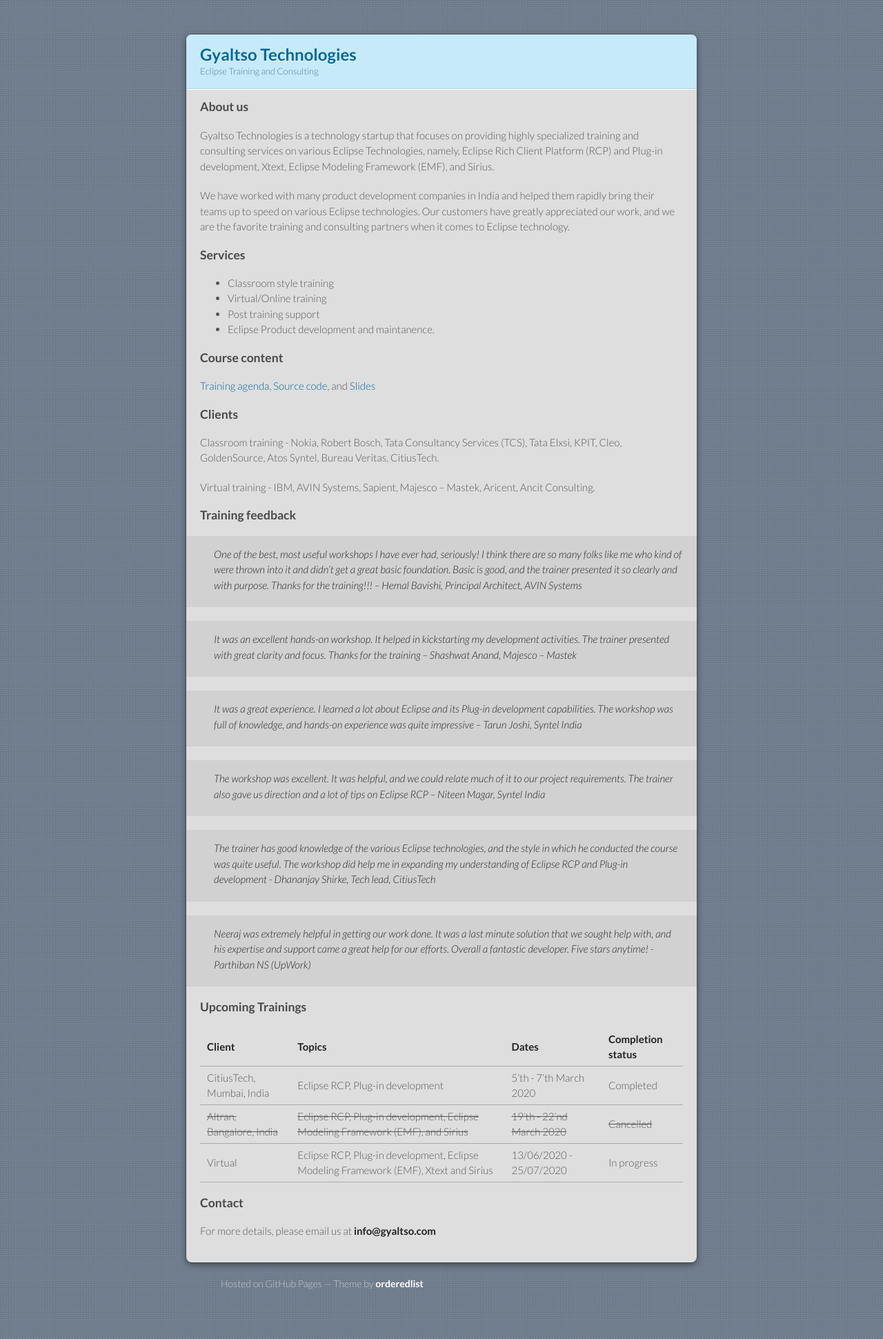
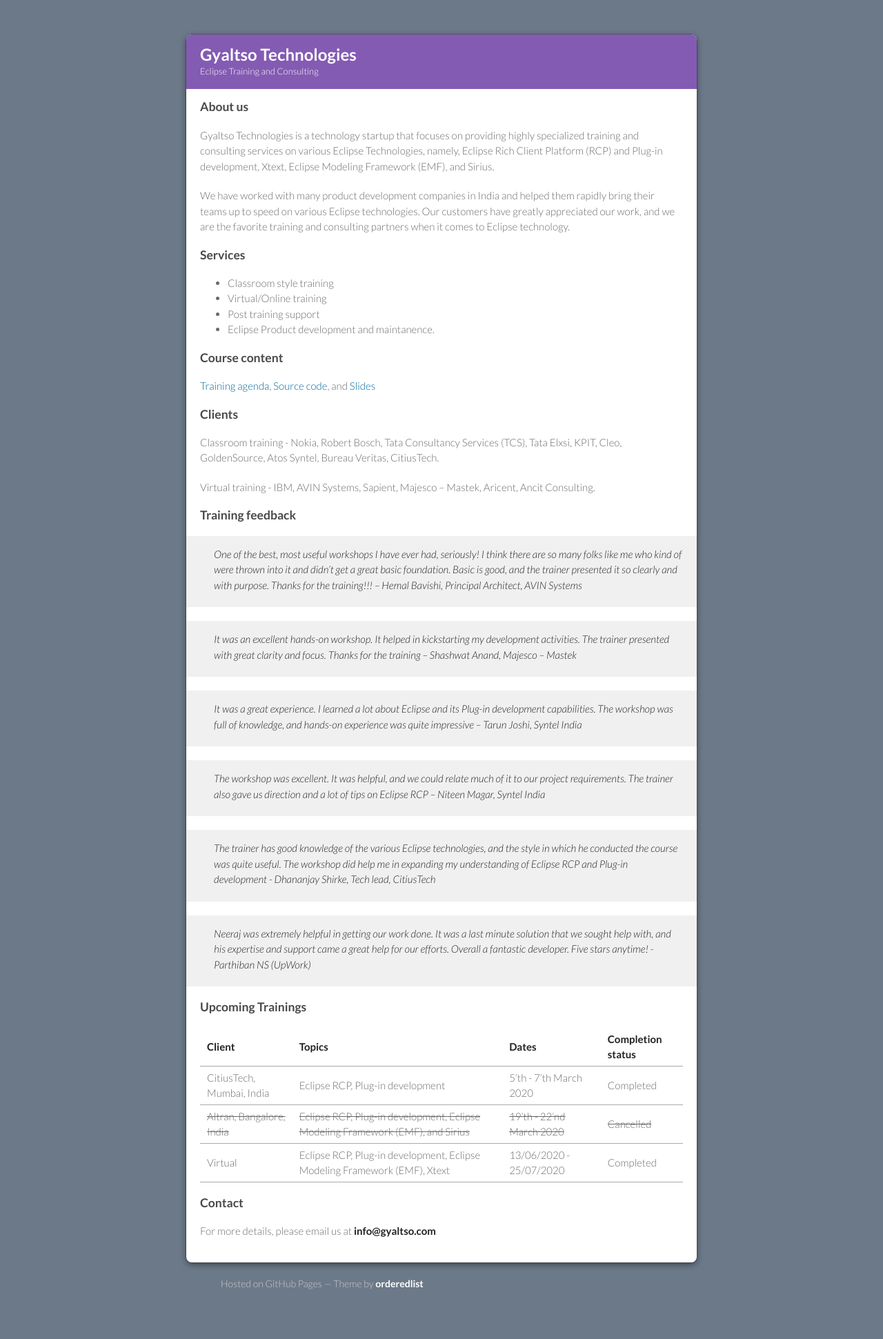
Before and after one commit to gyaltso/gyaltso.github.com, a Jekyll site: the page built from index.md, in a window 1280 px wide. Shown: the whole page at 69% size. Built offline with Jekyll 4.4.1, drawn with Linux system fonts in a browser that asks for light colours; our own code applies the rules of GitHub Pages for plain Markdown files.

Commit message:
Minor updates to the css and the contents of the training
Signed-off-by: nbhusare <neerajbhusare@gmail.com>

```diff
--- a/_sass/jekyll-theme-modernist.scss
+++ b/_sass/jekyll-theme-modernist.scss
@@ -11,16 +11,15 @@ body {
   padding: 50px 0;
   margin: 0;
   font: 14px/1.5 Lato, "Helvetica Neue", Helvetica, Arial, sans-serif;
-  color: #555;
+  color: #696969;
   font-weight: 300;
-  background: url("../images/checker.png") fixed;
   min-height: calc(100% - 100px);
 }
 
 .wrapper {
   width: 740px;
   margin: 0 auto;
-  background: #dedede;
+  background: #ffffff;
   border-radius: 8px;
   box-shadow: rgba(#000, 0.2) 0 0 0 1px, rgba(#000, 0.45) 0 3px 10px;
 }
@@ -48,19 +47,18 @@ strong {
 
 header {
   border-radius: 8px 8px 0 0;
-  background: #c6eafa;
-  background: linear_gradient(#ddfbfc, #c6eafa);
+  background: #845bb3;
+  background: linear_gradient(#845bb3, #845bb3);
   position: relative;
   padding: 15px 20px;
-  border-bottom: 1px solid #b2d2e1;
+  border-bottom: 1px solid #845bb3;
 
   h1 {
     margin: 0;
     padding: 0;
     font-size: 24px;
     line-height: 1.2;
-    color: #069;
-    text-shadow: rgba(#fff, 0.9) 0 1px 0;
+    color: #fff;
   }
 
   &.without-description h1 {
@@ -69,7 +67,7 @@ header {
 
   p {
     margin: 0;
-    color: #61778b;
+    color: #fff;
     width: 300px;
     font-size: 13px;
 
--- a/index.md
+++ b/index.md
@@ -37,11 +37,11 @@ Virtual training - IBM, AVIN Systems, Sapient, Majesco – Mastek, Aricent, Anci
 
 ### Upcoming Trainings
 
-| Client                       | Topics                                                                               | Dates                        | Completion status |
-| :--------------------------- | :----------------------------------------------------------------------------------- | :--------------------------- | :---------------- |
-| CitiusTech, Mumbai, India    | Eclipse RCP, Plug-in development                                                     | 5'th - 7'th March 2020       | Completed         |
-| ~~Altran, Bangalore, India~~ | ~~Eclipse RCP, Plug-in development, Eclipse Modeling Framework (EMF), and Sirius~~   | ~~19'th - 22'nd March 2020~~ | ~~Cancelled~~     |
-| Virtual                      | Eclipse RCP, Plug-in development, Eclipse Modeling Framework (EMF), Xtext and Sirius | 13/06/2020 - 25/07/2020      | In progress       |
+| Client                       | Topics                                                                             | Dates                        | Completion status |
+| :--------------------------- | :--------------------------------------------------------------------------------- | :--------------------------- | :---------------- |
+| CitiusTech, Mumbai, India    | Eclipse RCP, Plug-in development                                                   | 5'th - 7'th March 2020       | Completed         |
+| ~~Altran, Bangalore, India~~ | ~~Eclipse RCP, Plug-in development, Eclipse Modeling Framework (EMF), and Sirius~~ | ~~19'th - 22'nd March 2020~~ | ~~Cancelled~~     |
+| Virtual                      | Eclipse RCP, Plug-in development, Eclipse Modeling Framework (EMF), Xtext          | 13/06/2020 - 25/07/2020      | Completed         |
 
 ### Contact
 
```
